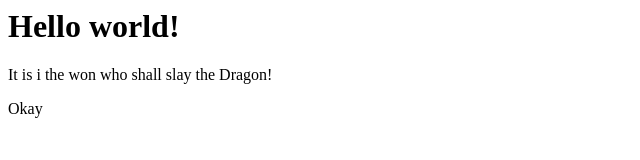
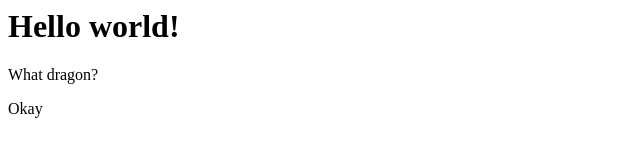
Before and after one commit to NetkovJordan/jenkins-project, a plain HTML site: page index.html in a window 1280 px wide. Shown: the whole page, without its empty margins (0-640 px from the left). Drawn offline with Linux system fonts and the light colour scheme.

Commit message:
change to index file on dev

```diff
--- a/index.html
+++ b/index.html
@@ -1,3 +1,3 @@
 <h1>Hello world!</h1>
-<p>It is i the won who shall slay the Dragon!</p>
+<p>What dragon?</p>
 <p>Okay</p>
```
